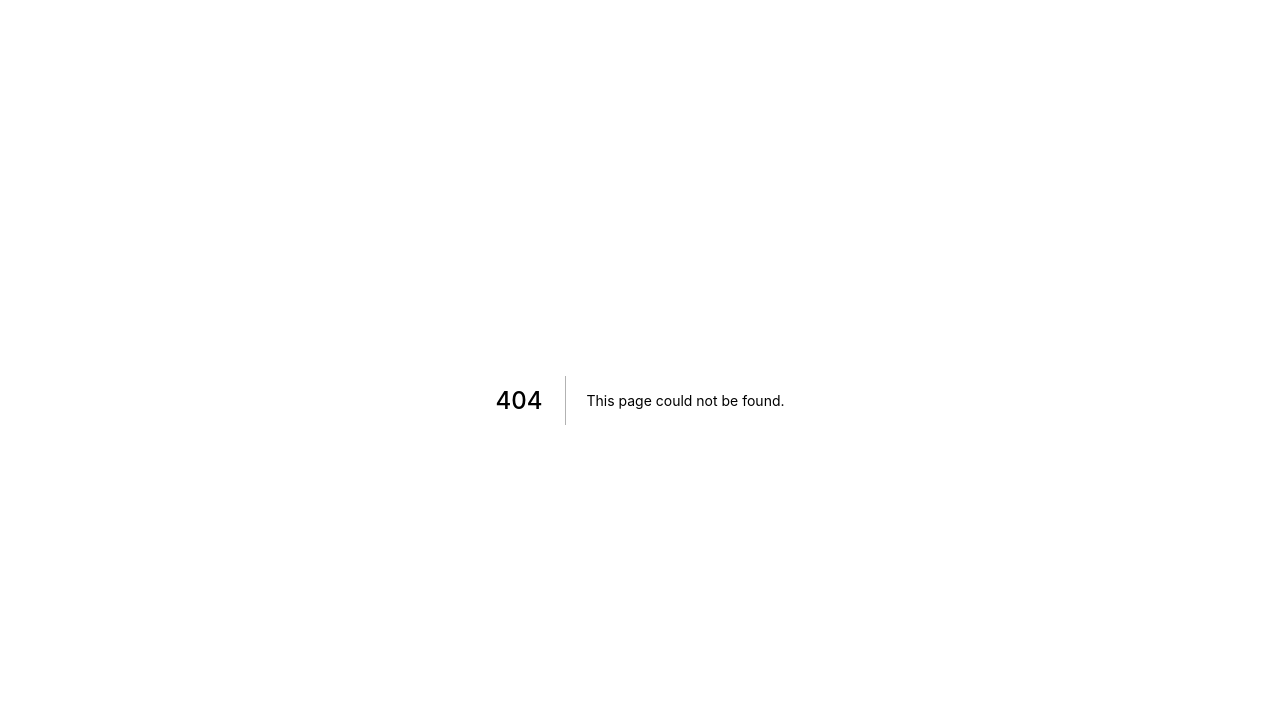
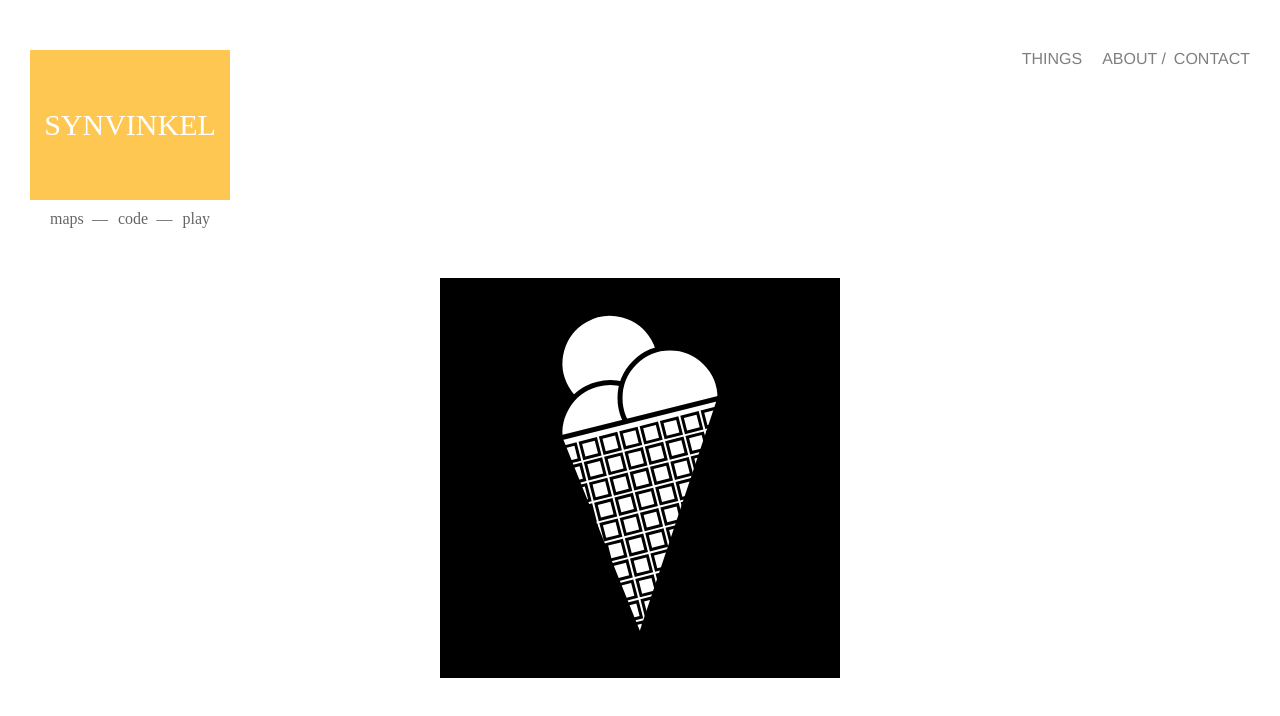
Before and after one commit to synvinkel/synvinkel-next, a Next.js app: page /code/designsystems/icecream in a window 1280 px wide. Before the commit this address had no page. Shown: the top 716 px of the page. Built offline with nearby package versions, Linux system fonts and the light colour scheme.

Commit message:
icecream

```diff
--- /dev/null
+++ b/components/code/designsystems/icecream/index.js
@@ -0,0 +1,75 @@
+import useSketch from "../../p5"
+
+export default function Natural() {
+
+    const [domRef] = useSketch((s) => {
+
+        s.setup = () => {
+
+            const { width, height } = domRef.current.getBoundingClientRect()
+
+            s.createCanvas(width, height)
+        }
+
+        s.draw = () => {
+            s.background(0)
+
+            s.strokeWeight(5)
+
+            s.push()
+            s.translate(s.width * 0.475, s.height * 0.3)
+            for (let i = 0; i < 3; i++) {
+                s.rotate(-s.TWO_PI / 3)
+                s.ellipse(s.width * 0.1, 0, s.width * 0.25, s.width * 0.25)
+            }
+            s.pop()
+
+            s.push()
+            s.triangle(
+                s.width / 2, s.height * 0.9,
+                s.width * 0.3, s.height * 0.4,
+                s.width * 0.7, s.height * 0.3,
+            )
+            s.pop()
+
+            s.push()
+            s.noFill()
+            s.stroke(0)
+            s.strokeWeight(3)
+
+            s.translate(s.width * .3, s.height * .425)
+            s.rotate(-.25)
+
+            for (let y = 0; y < 10; y++) {
+                for (let x = 0; x < 8; x++) {
+                    s.rect(x + 20 * x, y + 20 * y, s.height * 0.04, s.height * 0.04)
+                }
+            }
+
+            s.pop()
+
+
+        }
+
+        s.windowResized = () => {
+            const { width, height } = domRef.current.getBoundingClientRect()
+            s.resizeCanvas(width, height)
+        }
+
+    })
+
+    return <>
+        <div className="sketch">
+            <div ref={domRef} />
+        </div>
+        <style jsx>{`
+                    .sketch {
+                        width: 400px;
+                        max-width: 90%;
+                        height: 400px;
+                        margin: 0 auto;
+                        margin-bottom: 40px;
+                    }
+            `}</style>
+    </>
+}
--- /dev/null
+++ b/pages/code/designsystems/icecream.js
@@ -0,0 +1,19 @@
+import dynamic from 'next/dynamic'
+
+import Header from '../../../components/Header'
+import withLayout from '../../../components/Layout'
+
+const IceCream = dynamic(import('../../../components/code/designsystems/icecream'), {
+    ssr: false,
+})
+
+const Page = () => (
+    <div>
+        <Header />
+        <main>
+            <IceCream />
+        </main>
+    </div>
+)
+
+export default withLayout(Page)
```
Also changed, not shown: pages/code/designsystems/index.js (+12 -3 lines).
